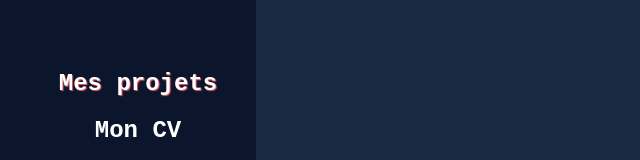
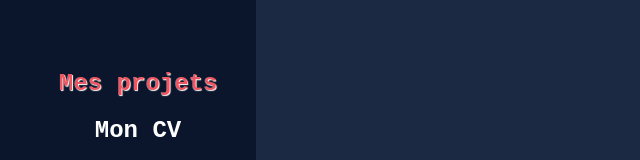
Before and after one commit to Batiste0912/batiste0912.github.io, a plain HTML site: page index.html in a window 1280 px wide. In both pictures the pointer is over the link "Mes projets". Shown: the part 382-542 px from the top of the page, without its empty margins (0-640 px from the left). Drawn offline with Linux system fonts and the light colour scheme.

Commit message:
Changement des ombres de la nav

```diff
--- a/style.css
+++ b/style.css
@@ -67,7 +67,8 @@ header h2 a {
 }
 
 header h2 a:hover {
-    text-shadow: 1px 1px 1px var(--pink);
+    color: var(--pink);
+    text-shadow: 1px 1px 1px var(--white);
 }
 
 #section_main {
@@ -76,4 +77,4 @@ header h2 a:hover {
     background-color: var(--ocean-blue);
 }
 
-/*Passage en menu hamburger à 900px*/
+/*Passage en menu hamburger à 1056px*/
```
